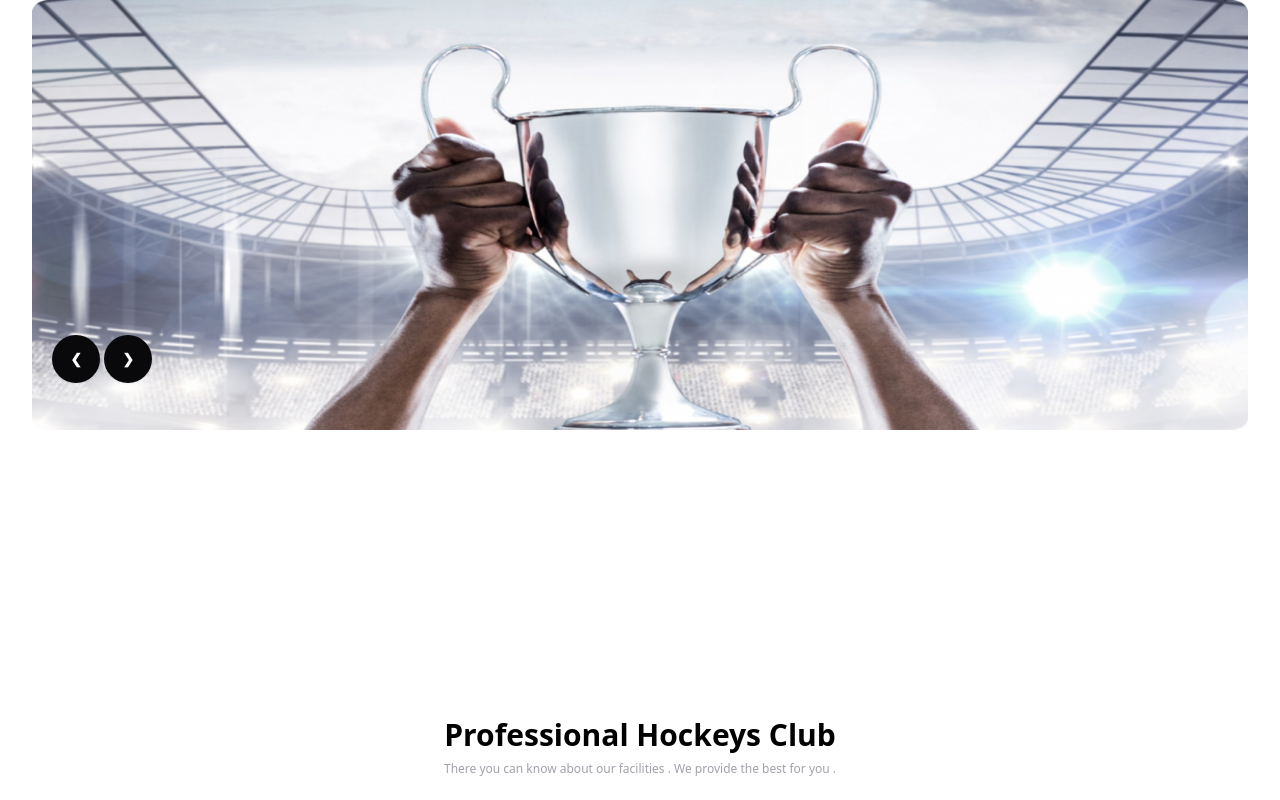
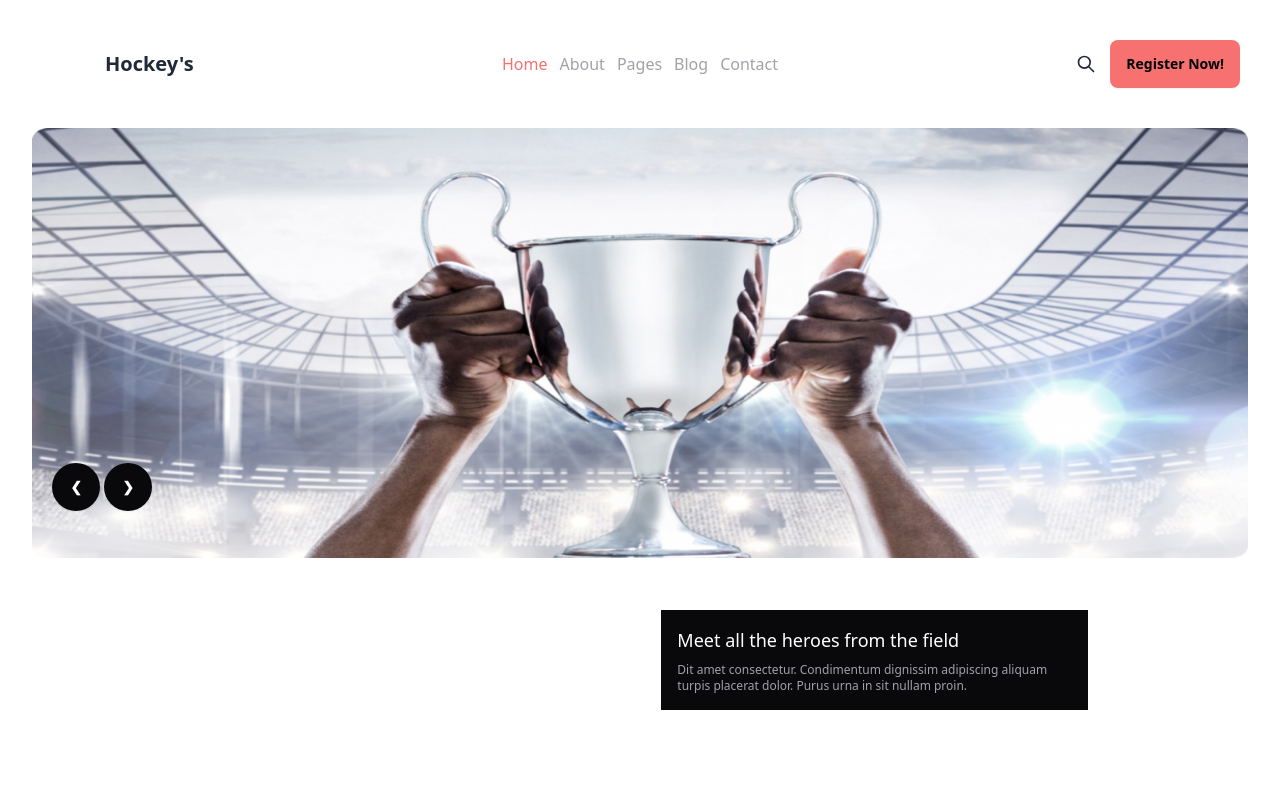
Before and after one commit to Emi0304/ph-assignment-03, a plain HTML site: page index.html in a window 1280 px wide. Shown: the top 800 px of the page. Drawn offline with nearby package versions, Linux system fonts and the light colour scheme.

Commit message:
navbar design

```diff
--- a/index.html
+++ b/index.html
@@ -10,14 +10,50 @@
 </head>
 <body >
     <header class="container m-auto px-2 lg:px-8">
+        <div class="navbar  bg-base-100 pb-10 pt-10">
+            <div class="navbar-start">
+                <div class="dropdown visible lg:invisible">
+                    <div tabindex="0" role="button" class="btn btn-ghost btn-circle">
+                      <svg xmlns="http://www.w3.org/2000/svg" class="h-5 w-5" fill="none" viewBox="0 0 24 24" stroke="currentColor"><path stroke-linecap="round" stroke-linejoin="round" stroke-width="2" d="M4 6h16M4 12h16M4 18h7" /></svg>
+                    </div>
+                    <ul tabindex="0" class="menu menu-sm dropdown-content mt-3 z-[1] p-2 shadow bg-base-100 rounded-box w-52">
+                        <li><a class="text-red-400">Home</a></li>
+                        <li><a class="text-zinc-400">About</a></li>
+                        <li><a class="text-zinc-400">Pages</a></li>
+                        <li><a class="text-zinc-400">Blog</a></li>
+                        <li><a class="text-zinc-400">Contact</a></li>
+                    </ul>
+                  </div>
+                <a class="btn btn-ghost text-xl">Hockey's</a>
+            </div>
+            <div class="navbar-center hidden lg:block ">
+                <ul tabindex="0" class="flex gap-3">
+                    <li><a class="text-red-400">Home</a></li>
+                    <li><a  class="text-zinc-400">About</a></li>
+                    <li><a class="text-zinc-400">Pages</a></li>
+                    <li><a class="text-zinc-400">Blog</a></li>
+                    <li><a class="text-zinc-400">Contact</a></li>
+                  </ul>
+
+            </div>
+            <div class="navbar-end ">
+              <button class="btn btn-ghost btn-circle">
+                <svg xmlns="http://www.w3.org/2000/svg" class="h-5 w-5" fill="none" viewBox="0 0 24 24" stroke="currentColor"><path stroke-linecap="round" stroke-linejoin="round" stroke-width="2" d="M21 21l-6-6m2-5a7 7 0 11-14 0 7 7 0 0114 0z" /></svg>
+              </button>
+              <button class="btn btn-xs text-black border-0 sm:btn-sm md:btn-md lg:btn-md bg-red-400">Register Now!</button>
+
+
+            </div>
+          </div>
         <section  >
             <div class="carousel w-full mb-30">
                 <div id="slide1" class="carousel-item relative w-full ">
                   <img src="Images/1.png" class="w-full h-3/5" />
-                  <div class="absolute flex   gap-1 transform -translate-y-1/2 left-2/4 right-1/4 lg:left-5 lg:right-5 top-2/4 lg:top-1/2">
+                  <div class="absolute flex   gap-1 transform -translate-y-1/2 left-3/4 right-1/4 lg:left-5 lg:right-5 top-2/4 lg:top-1/2">
 
                         <a href="#slide2" class="btn btn-circle  bg-zinc-950 border-0 text-white">❮</a>
                         <a href="#slide2" class="btn btn-circle bg-zinc-950 border-0 text-white">❯</a>
+
 
 
                 </div>
@@ -26,7 +62,7 @@
 
                 <div id="slide2" class="carousel-item relative w-full">
                   <img src="Images/2.png" class="w-full h-3/5" />
-                  <div class="absolute flex  gap-1 transform -translate-y-1/2 left-64 lg:left-5 lg:right-5 top-64 lg:top-1/2">
+                  <div class="absolute flex   gap-1 transform -translate-y-1/2 left-3s/4 right-1/4 lg:left-5 lg:right-5 top-2/4 lg:top-1/2">
 
                         <a href="#slide1" class="btn btn-circle bg-zinc-950 border-0 text-white">❮</a>
                         <a href="#slide1" class="btn btn-circle bg-zinc-950 border-0 text-white">❯</a>
@@ -38,11 +74,15 @@
             </div>
 
         </section>
+        <div class="bg-zinc-950  absolute lg:right-48 bottom-[65px]  lg:bottom-[90px] w-31 lg:w-2/6 h-31 p-4">
+            <h1 class="text-white text-lg">Meet all the heroes from the field</h1>
+            <p class="text-zinc-400 text-xs mt-2">Dit amet consectetur. Condimentum dignissim adipiscing aliquam turpis placerat dolor. Purus urna in sit nullam proin. </p>
+        </div>
 
 
-    </header>
+    </header >
 
-    <main class="container m-auto px-2 lg:px-8">
+    <main class="container m-auto px-2 lg:px-8 mt-[100px] lg:mt-1">
         <section class="mb-10">
             <div class="text-center mb-8">
                 <h1 class="text-3xl text-black font-bold">Professional Hockeys Club</h1>
```
